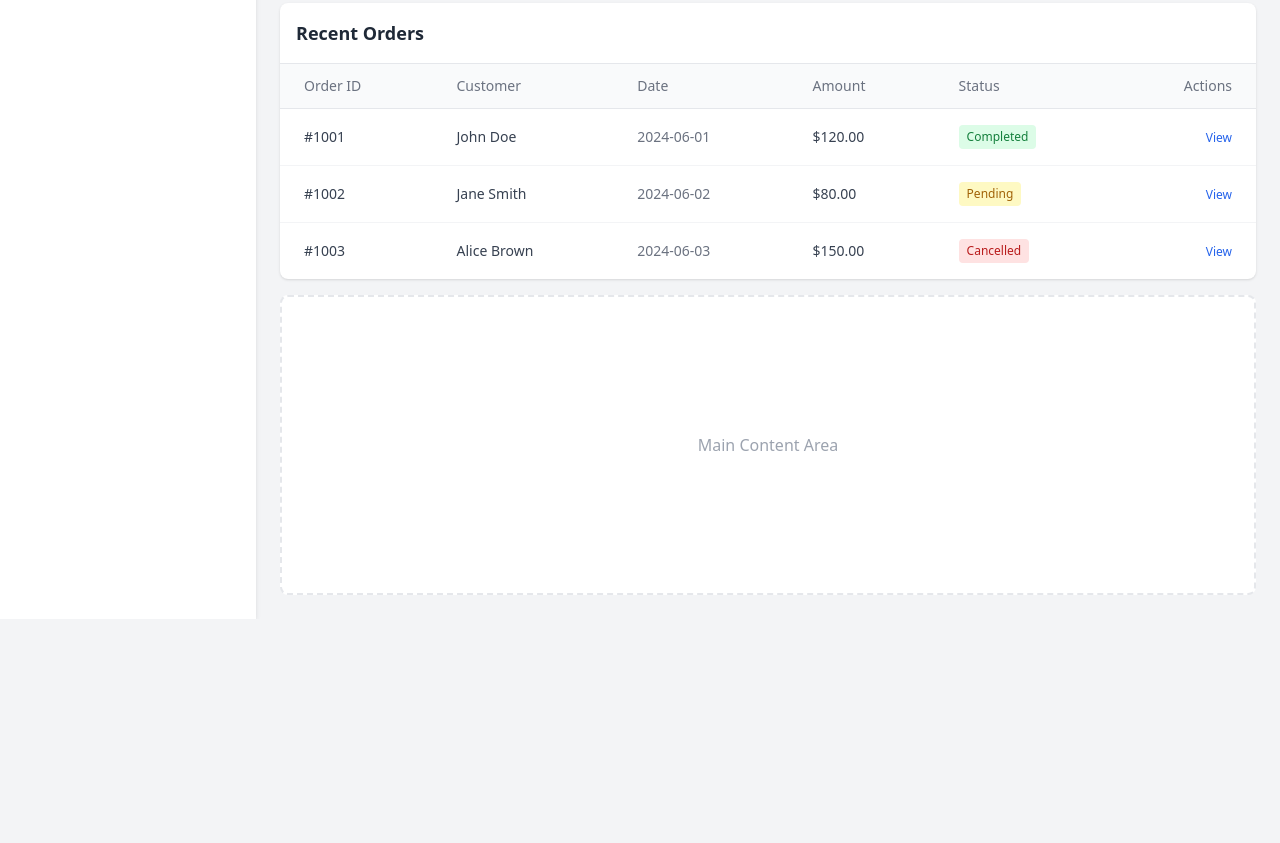
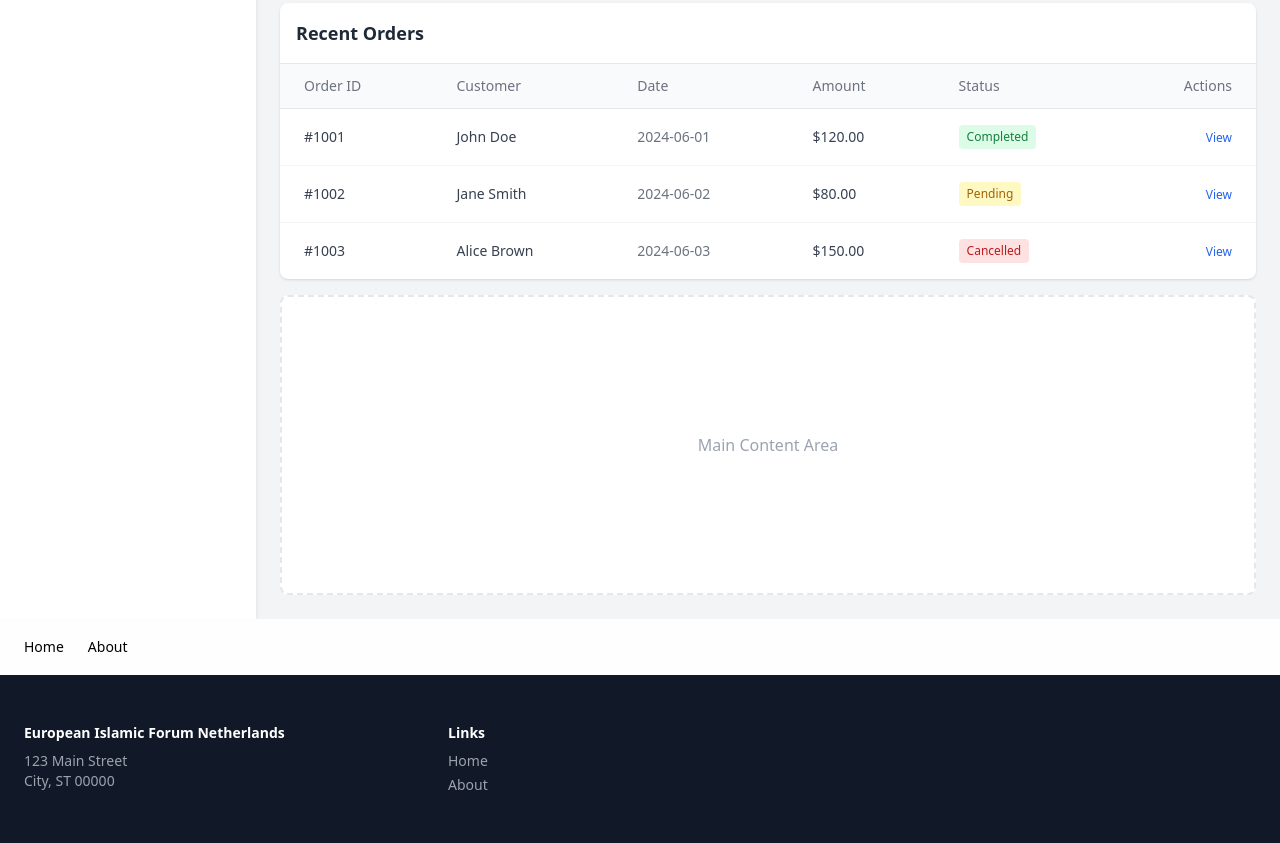
Before and after one commit to usmanahmedmalik/tailwindcss-admin, a website built with Vite: page index.html in a window 1280 px wide. Shown: the part 601-1444 px from the top of the page. Before the commit the page ends 1220 px from the top, so only its background shows below. Built offline with nearby package versions, Linux system fonts and the light colour scheme.

Commit message:
added links

```diff
--- a/about.html
+++ b/about.html
@@ -45,8 +45,8 @@
     <nav id="mainNav" class="w-full sticky top-0 z-50 transition-colors duration-300 bg-white/90 dark:bg-green-950/90 backdrop-blur supports-[backdrop-filter]:backdrop-blur">
         <div class="max-w-7xl mx-auto px-6 flex items-center justify-between h-14">
             <ul class="flex items-center gap-6 text-sm font-medium">
-                <li><a href="#" class="hover:text-blue-600 dark:hover:text-emerald-300">Home</a></li>
-                <li><a href="#about" class="hover:text-blue-600 dark:hover:text-emerald-300">About</a></li>
+                <li><a href="/index.html" class="hover:text-blue-600 dark:hover:text-emerald-300">Home</a></li>
+                <li><a href="/about.html" class="hover:text-blue-600 dark:hover:text-emerald-300">About</a></li>
                 <li><a href="#programs" class="hover:text-blue-600 dark:hover:text-emerald-300">Programs</a></li>
                 <li><a href="#events" class="hover:text-blue-600 dark:hover:text-emerald-300">Events</a></li>
                 <li><a href="#contact" class="hover:text-blue-600 dark:hover:text-emerald-300">Contact</a></li>
@@ -127,7 +127,8 @@
             <div>
                 <h4 class="text-white font-semibold mb-2">Links</h4>
                 <ul class="space-y-1">
-                    <li><a href="#about" class="hover:text-white">About</a></li>
+                    <li><a href="/index.html" class="hover:text-white">Home</a></li>
+                    <li><a href="/about.html" class="hover:text-white">About</a></li>
                     <li><a href="#programs" class="hover:text-white">Programs</a></li>
                     <li><a href="#events" class="hover:text-white">Events</a></li>
                 </ul>
--- a/home.html
+++ b/home.html
@@ -45,8 +45,8 @@
     <nav id="mainNav" class="w-full sticky top-0 z-50 transition-colors duration-300 bg-white/90 dark:bg-green-950/90 backdrop-blur supports-[backdrop-filter]:backdrop-blur">
         <div class="max-w-7xl mx-auto px-6 flex items-center justify-between h-14">
             <ul class="flex items-center gap-6 text-sm font-medium">
-                <li><a href="#" class="hover:text-blue-600 dark:hover:text-emerald-300">Home</a></li>
-                <li><a href="#about" class="hover:text-blue-600 dark:hover:text-emerald-300">About</a></li>
+                <li><a href="/index.html" class="hover:text-blue-600 dark:hover:text-emerald-300">Home</a></li>
+                <li><a href="/about.html" class="hover:text-blue-600 dark:hover:text-emerald-300">About</a></li>
                 <li><a href="#programs" class="hover:text-blue-600 dark:hover:text-emerald-300">Programs</a></li>
                 <li><a href="#events" class="hover:text-blue-600 dark:hover:text-emerald-300">Events</a></li>
                 <li><a href="#contact" class="hover:text-blue-600 dark:hover:text-emerald-300">Contact</a></li>
@@ -225,7 +225,8 @@
             <div>
                 <h4 class="text-white font-semibold mb-2">Links</h4>
                 <ul class="space-y-1">
-                    <li><a href="#about" class="hover:text-white">About</a></li>
+                    <li><a href="/index.html" class="hover:text-white">Home</a></li>
+                    <li><a href="/about.html" class="hover:text-white">About</a></li>
                     <li><a href="#programs" class="hover:text-white">Programs</a></li>
                     <li><a href="#events" class="hover:text-white">Events</a></li>
                 </ul>
--- a/index.html
+++ b/index.html
@@ -178,6 +178,29 @@
         </main>
     </div>
 </div>
+<nav id="mainNav" class="w-full sticky top-0 z-50 transition-colors duration-300 bg-white/90 dark:bg-green-950/90 backdrop-blur supports-[backdrop-filter]:backdrop-blur">
+    <div class="max-w-7xl mx-auto px-6 flex items-center justify-between h-14">
+        <ul class="flex items-center gap-6 text-sm font-medium">
+            <li><a href="/index.html" class="hover:text-blue-600 dark:hover:text-emerald-300">Home</a></li>
+            <li><a href="/about.html" class="hover:text-blue-600 dark:hover:text-emerald-300">About</a></li>
+        </ul>
+    </div>
+</nav>
+<footer class="bg-gray-900 dark:bg-green-950 text-gray-400 text-sm">
+    <div class="max-w-7xl mx-auto px-6 py-12 grid gap-10 md:grid-cols-3">
+        <div>
+            <h3 class="text-white font-semibold mb-2">European Islamic Forum Netherlands</h3>
+            <p>123 Main Street<br/>City, ST 00000</p>
+        </div>
+        <div>
+            <h4 class="text-white font-semibold mb-2">Links</h4>
+            <ul class="space-y-1">
+                <li><a href="/index.html" class="hover:text-white">Home</a></li>
+                <li><a href="/about.html" class="hover:text-white">About</a></li>
+            </ul>
+        </div>
+    </div>
+</footer>
 <script type="module">
 // Sidebar toggle logic
 const sidebar = document.getElementById('sidebar');
```
